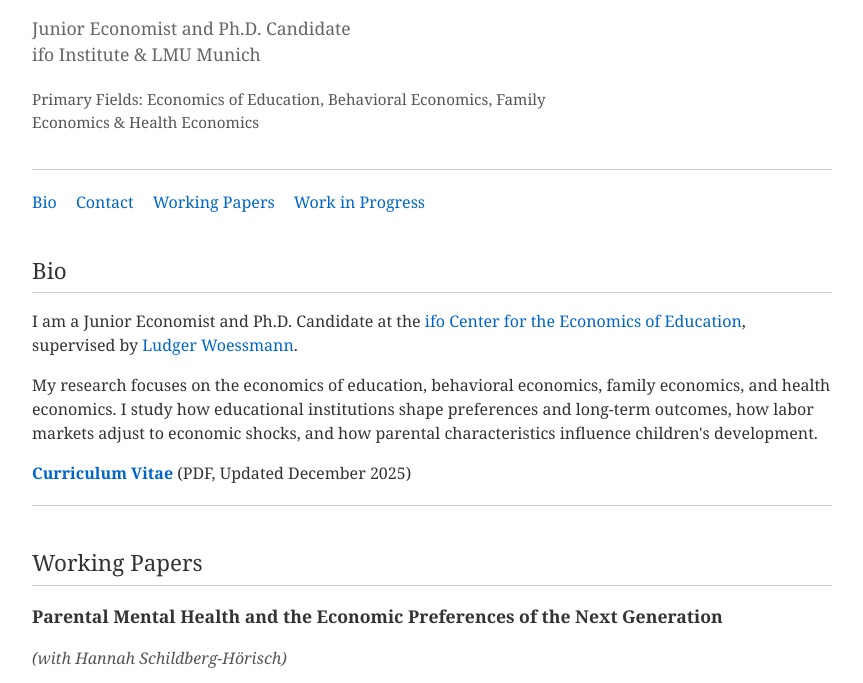
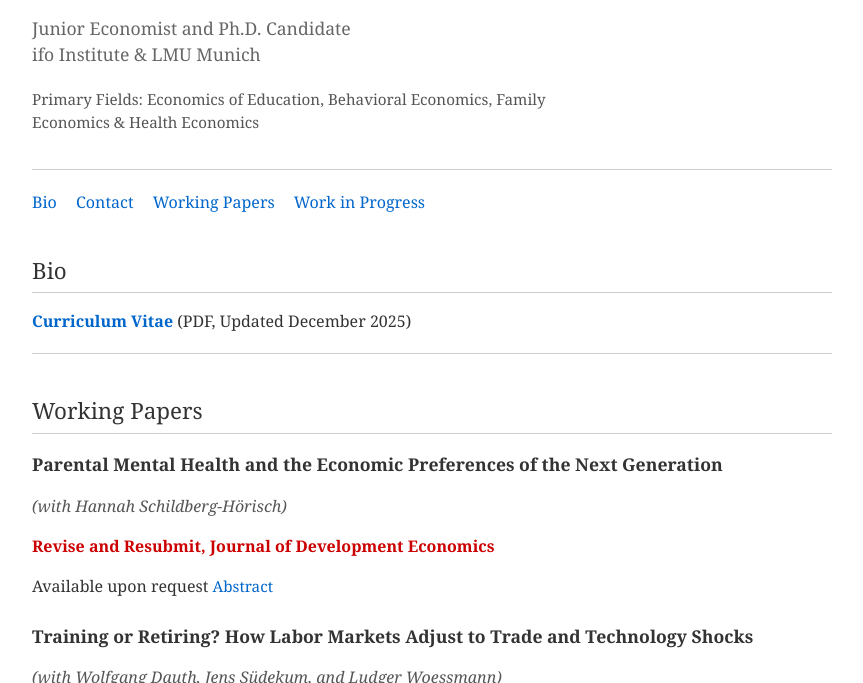
Before and after one commit to A-Bertermann/A-Bertermann.github.io, a plain HTML site: page index.html in a window 1280 px wide. Shown: the part 92-775 px from the top of the page, without its empty margins (208-1071 px from the left). Drawn offline with Linux system fonts and the light colour scheme.

Commit message:
Remove bio section from index.html
Removed bio section detailing professional background and research focus.

```diff
--- a/index.html
+++ b/index.html
@@ -194,10 +194,6 @@
     <!-- BIO -->
     <h2 id="bio">Bio</h2>
 
-    <p>I am a Junior Economist and Ph.D. Candidate at the <a href="https://www.ifo.de/en/research/ifo-center-economics-education">ifo Center for the Economics of Education</a>, supervised by <a href="https://www.ifo.de/woessmann-l">Ludger Woessmann</a>.</p>
-
-    <p>My research focuses on the economics of education, behavioral economics, family economics, and health economics. I study how educational institutions shape preferences and long-term outcomes, how labor markets adjust to economic shocks, and how parental characteristics influence children's development.</p>
-
     <p><a href="pdf/CV.pdf" class="cv-link">Curriculum Vitae</a> (PDF, Updated December 2025)</p>
 
 
```
